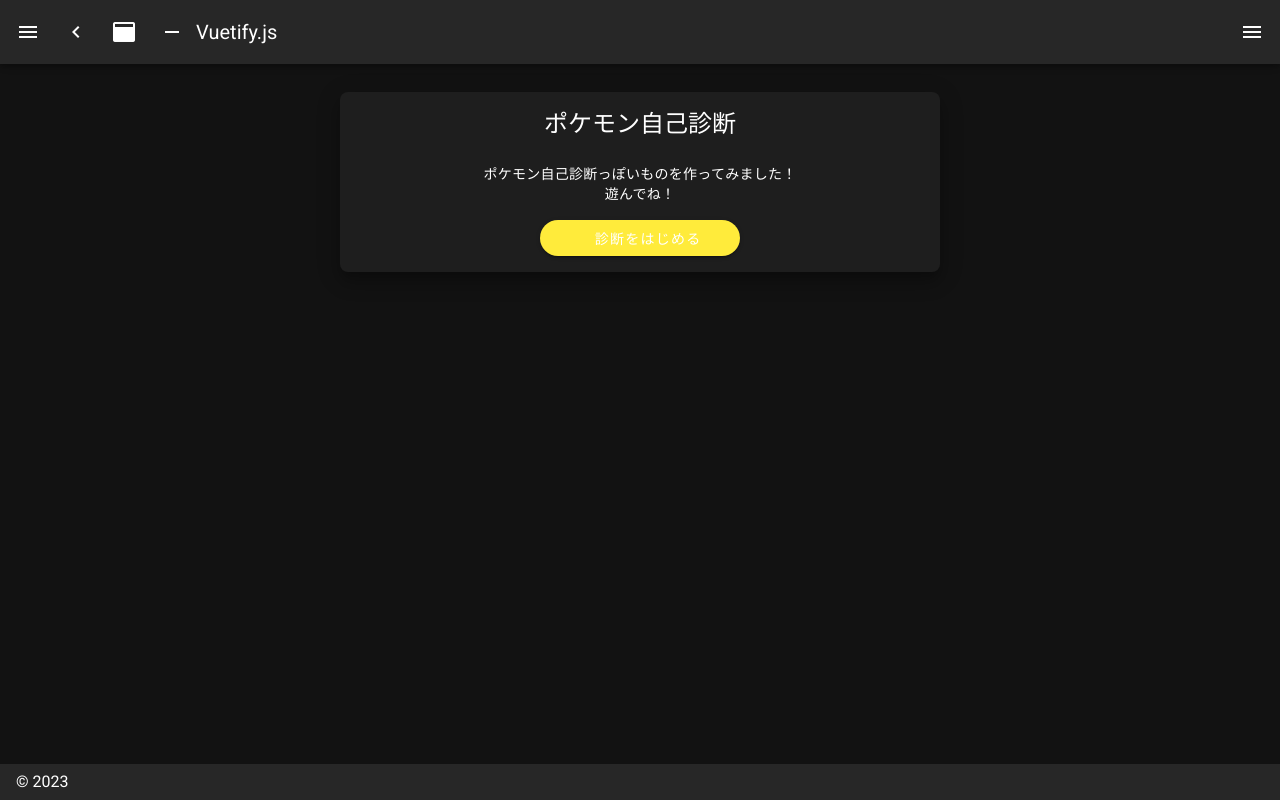
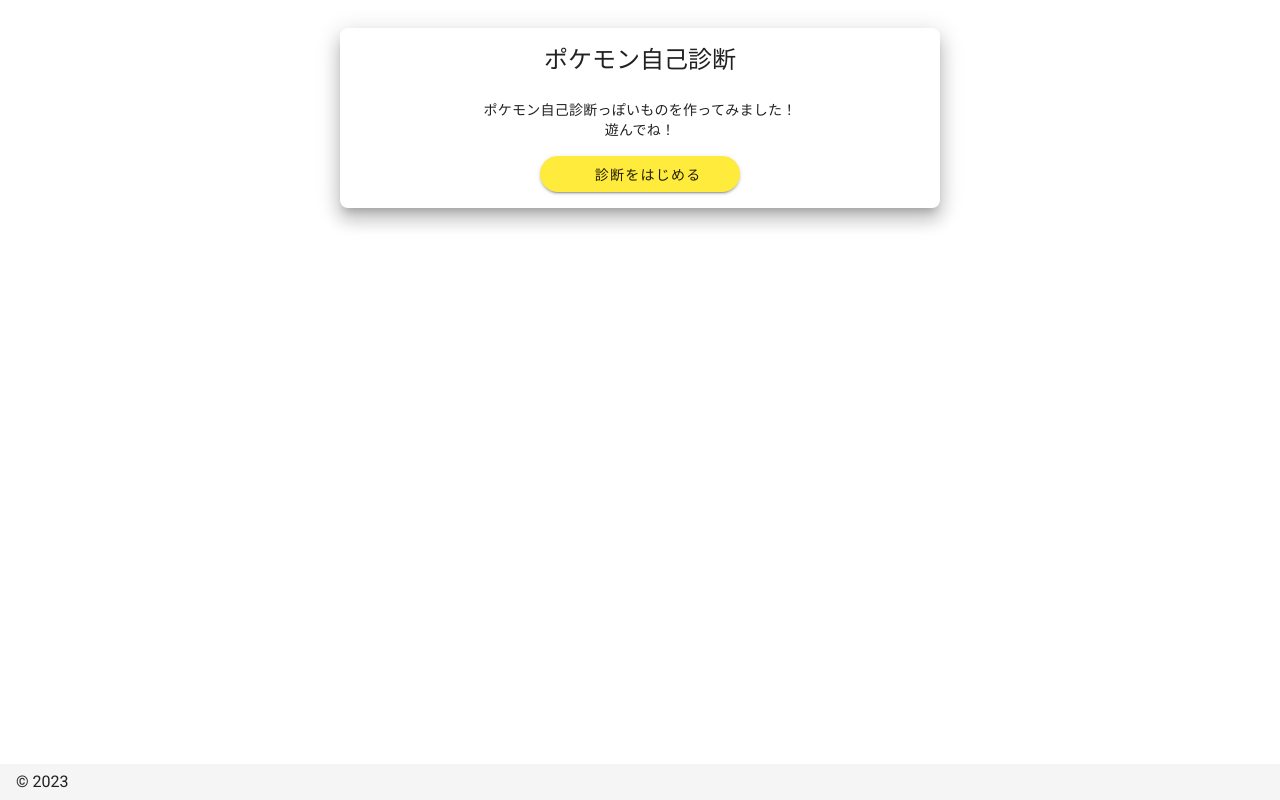
Before and after one commit to haruharu3220/poke_selfanalysis, a Nuxt app: page / in a window 1280 px wide. Built offline with nearby package versions, Linux system fonts and the light colour scheme.

Commit message:
ダークモードを解除

```diff
--- a/layouts/default.vue
+++ b/layouts/default.vue
@@ -1,88 +1,12 @@
 <template>
   <v-app dark>
-    <v-navigation-drawer
-      v-model="drawer"
-      :mini-variant="miniVariant"
-      :clipped="clipped"
-      fixed
-      app
-    >
-      <v-list>
-        <v-list-item
-          v-for="(item, i) in items"
-          :key="i"
-          :to="item.to"
-          router
-          exact
-        >
-          <v-list-item-action>
-            <v-icon>{{ item.icon }}</v-icon>
-          </v-list-item-action>
-          <v-list-item-content>
-            <v-list-item-title>{{ item.title }}</v-list-item-title>
-          </v-list-item-content>
-        </v-list-item>
-      </v-list>
-    </v-navigation-drawer>
-    <v-app-bar
-      :clipped-left="clipped"
-      fixed
-      app
-    >
-      <v-app-bar-nav-icon @click.stop="drawer = !drawer" />
-      <v-btn
-        icon
-        @click.stop="miniVariant = !miniVariant"
-      >
-        <v-icon>mdi-{{ `chevron-${miniVariant ? 'right' : 'left'}` }}</v-icon>
-      </v-btn>
-      <v-btn
-        icon
-        @click.stop="clipped = !clipped"
-      >
-        <v-icon>mdi-application</v-icon>
-      </v-btn>
-      <v-btn
-        icon
-        @click.stop="fixed = !fixed"
-      >
-        <v-icon>mdi-minus</v-icon>
-      </v-btn>
-      <v-toolbar-title>{{ title }}</v-toolbar-title>
-      <v-spacer />
-      <v-btn
-        icon
-        @click.stop="rightDrawer = !rightDrawer"
-      >
-        <v-icon>mdi-menu</v-icon>
-      </v-btn>
-    </v-app-bar>
     <v-main>
       <v-container>
         <Nuxt />
       </v-container>
     </v-main>
-    <v-navigation-drawer
-      v-model="rightDrawer"
-      :right="right"
-      temporary
-      fixed
-    >
-      <v-list>
-        <v-list-item @click.native="right = !right">
-          <v-list-item-action>
-            <v-icon light>
-              mdi-repeat
-            </v-icon>
-          </v-list-item-action>
-          <v-list-item-title>Switch drawer (click me)</v-list-item-title>
-        </v-list-item>
-      </v-list>
-    </v-navigation-drawer>
-    <v-footer
-      :absolute="!fixed"
-      app
-    >
+
+    <v-footer :absolute="!fixed" app>
       <span>&copy; {{ new Date().getFullYear() }}</span>
     </v-footer>
   </v-app>
@@ -90,29 +14,29 @@
 
 <script>
 export default {
-  name: 'DefaultLayout',
-  data () {
+  name: "DefaultLayout",
+  data() {
     return {
       clipped: false,
       drawer: false,
       fixed: false,
       items: [
         {
-          icon: 'mdi-apps',
-          title: 'Welcome',
-          to: '/'
+          icon: "mdi-apps",
+          title: "Welcome",
+          to: "/",
         },
         {
-          icon: 'mdi-chart-bubble',
-          title: 'Inspire',
-          to: '/inspire'
-        }
+          icon: "mdi-chart-bubble",
+          title: "Inspire",
+          to: "/inspire",
+        },
       ],
       miniVariant: false,
       right: true,
       rightDrawer: false,
-      title: 'Vuetify.js'
-    }
-  }
-}
+      title: "Vuetify.js",
+    };
+  },
+};
 </script>
--- a/nuxt.config.js
+++ b/nuxt.config.js
@@ -1,4 +1,4 @@
-import colors from 'vuetify/es5/util/colors'
+import colors from "vuetify/es5/util/colors";
 
 export default {
   // Disable server-side rendering: https://go.nuxtjs.dev/ssr-mode
@@ -6,29 +6,25 @@
 
   // Global page headers: https://go.nuxtjs.dev/config-head
   head: {
-    titleTemplate: '%s - poke_selfanalysis',
-    title: 'poke_selfanalysis',
+    titleTemplate: "%s - poke_selfanalysis",
+    title: "poke_selfanalysis",
     htmlAttrs: {
-      lang: 'en'
+      lang: "en",
     },
     meta: [
-      { charset: 'utf-8' },
-      { name: 'viewport', content: 'width=device-width, initial-scale=1' },
-      { hid: 'description', name: 'description', content: '' },
-      { name: 'format-detection', content: 'telephone=no' }
+      { charset: "utf-8" },
+      { name: "viewport", content: "width=device-width, initial-scale=1" },
+      { hid: "description", name: "description", content: "" },
+      { name: "format-detection", content: "telephone=no" },
     ],
-    link: [
-      { rel: 'icon', type: 'image/x-icon', href: '/favicon.ico' }
-    ]
+    link: [{ rel: "icon", type: "image/x-icon", href: "/favicon.ico" }],
   },
 
   // Global CSS: https://go.nuxtjs.dev/config-css
-  css: [
-  ],
+  css: [],
 
   // Plugins to run before rendering page: https://go.nuxtjs.dev/config-plugins
-  plugins: [
-  ],
+  plugins: [],
 
   // Auto import components: https://go.nuxtjs.dev/config-components
   components: true,
@@ -36,18 +32,17 @@
   // Modules for dev and build (recommended): https://go.nuxtjs.dev/config-modules
   buildModules: [
     // https://go.nuxtjs.dev/vuetify
-    '@nuxtjs/vuetify',
+    "@nuxtjs/vuetify",
   ],
 
   // Modules: https://go.nuxtjs.dev/config-modules
-  modules: [
-  ],
+  modules: [],
 
   // Vuetify module configuration: https://go.nuxtjs.dev/config-vuetify
   vuetify: {
-    customVariables: ['~/assets/variables.scss'],
+    customVariables: ["~/assets/variables.scss"],
     theme: {
-      dark: true,
+      dark: false,
       themes: {
         dark: {
           primary: colors.blue.darken2,
@@ -56,13 +51,12 @@
           info: colors.teal.lighten1,
           warning: colors.amber.base,
           error: colors.deepOrange.accent4,
-          success: colors.green.accent3
-        }
-      }
-    }
+          success: colors.green.accent3,
+        },
+      },
+    },
   },
 
   // Build Configuration: https://go.nuxtjs.dev/config-build
-  build: {
-  }
-}
+  build: {},
+};
```
